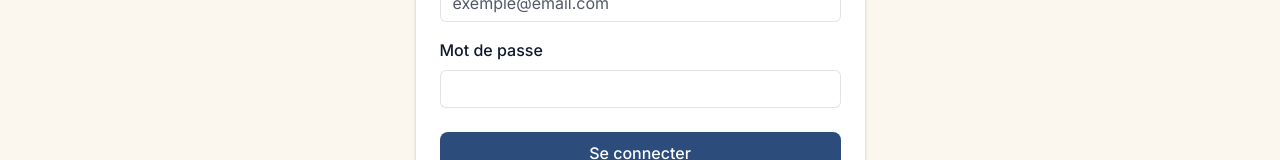
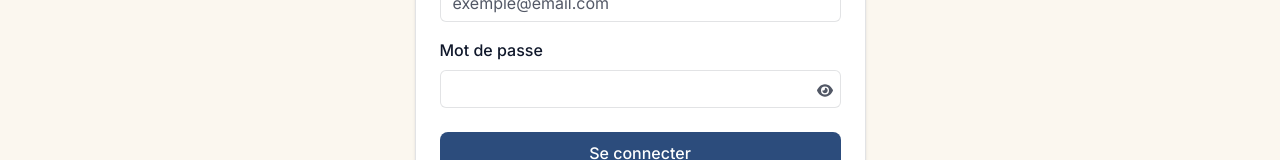
Before and after one commit to mickmard94-hub/Soltrack, a React (Vite) app in the folder front-end/: page /connexion in a window 1280 px wide. Shown: the part 318-478 px from the top of the page. Built offline with nearby package versions, Linux system fonts and the light colour scheme; no server answers.

Commit message:
Ajout bouton afficher/masquer le mot de passe sur tous les champs

```diff
--- /dev/null
+++ b/front-end/src/components/ChampMotDePasse.jsx
@@ -0,0 +1,34 @@
+import { useState } from 'react';
+import { FaEye, FaEyeSlash } from 'react-icons/fa6';
+
+function ChampMotDePasse({ value, onChange, name, placeholder, className = 'form-control', id, autoFocus }) {
+  const [visible, setVisible] = useState(false);
+
+  return (
+    <div className="position-relative">
+      <input
+        type={visible ? 'text' : 'password'}
+        className={className}
+        style={{ paddingRight: '2.75rem' }}
+        name={name}
+        id={id}
+        value={value}
+        onChange={onChange}
+        placeholder={placeholder}
+        autoFocus={autoFocus}
+      />
+      <button
+        type="button"
+        onClick={() => setVisible((v) => !v)}
+        aria-label={visible ? 'Masquer le mot de passe' : 'Afficher le mot de passe'}
+        className="btn btn-sm position-absolute top-50 end-0 translate-middle-y me-1 p-1 border-0"
+        style={{ background: 'transparent', color: 'var(--texte-muted)' }}
+        tabIndex={-1}
+      >
+        {visible ? <FaEyeSlash size={16} /> : <FaEye size={16} />}
+      </button>
+    </div>
+  );
+}
+
+export default ChampMotDePasse;
--- a/front-end/src/pages/Admin.jsx
+++ b/front-end/src/pages/Admin.jsx
@@ -3,6 +3,7 @@ import { Link, useNavigate } from 'react-router-dom';
 import { useAuth } from '../contexts/AuthContext';
 import { useLang } from '../contexts/LangContext';
 import api from '../services/api';
+import ChampMotDePasse from '../components/ChampMotDePasse';
 
 const PHRASE_CONFIRMATION = 'SUPPRIMER TOUT';
 
@@ -194,8 +195,7 @@ function Admin() {
                 Ce compte n'est pas encore administrateur. Entrez le code secret pour l'activer.
               </p>
               <form onSubmit={handlePromouvoir}>
-                <input
-                  type="password"
+                <ChampMotDePasse
                   className="form-control mb-2"
                   placeholder="Code secret"
                   value={secret}
@@ -229,6 +229,7 @@ function Admin() {
       <Link to="/sols" className="btn btn-sm btn-outline-secondary mb-3">
         ← {t('common.retour')}
       </Link>
+      <br />
 
       <span className="hero-eyebrow">Administration</span>
       <h1 className="mt-1 mb-4">Vue d'ensemble</h1>
--- a/front-end/src/pages/Connexion.jsx
+++ b/front-end/src/pages/Connexion.jsx
@@ -3,6 +3,7 @@ import { useNavigate, Link } from 'react-router-dom';
 import api from '../services/api';
 import { useAuth } from '../contexts/AuthContext';
 import { useLang } from '../contexts/LangContext';
+import ChampMotDePasse from '../components/ChampMotDePasse';
 
 function Connexion() {
   const navigate = useNavigate();
@@ -14,7 +15,7 @@ function Connexion() {
     password: '',
   });
 
-  const [etape, setEtape] = useState('identifiants'); // 'identifiants' | 'code2fa'
+  const [etape, setEtape] = useState('identifiants');
   const [jetonTemporaire, setJetonTemporaire] = useState(null);
   const [code2fa, setCode2fa] = useState('');
   const [erreur2fa, setErreur2fa] = useState(null);
@@ -144,9 +145,7 @@ function Connexion() {
 
               <div className="mb-4">
                 <label className="form-label">{t('auth.mot_de_passe')}</label>
-                <input
-                  type="password"
-                  className="form-control"
+                <ChampMotDePasse
                   name="password"
                   value={form.password}
                   onChange={handleChange}
--- a/front-end/src/pages/Inscription.jsx
+++ b/front-end/src/pages/Inscription.jsx
@@ -3,6 +3,7 @@ import { useNavigate, Link } from 'react-router-dom';
 import api from '../services/api';
 import { useAuth } from '../contexts/AuthContext';
 import { useLang } from '../contexts/LangContext';
+import ChampMotDePasse from '../components/ChampMotDePasse';
 
 function Inscription() {
   const navigate = useNavigate();
@@ -80,9 +81,7 @@ function Inscription() {
 
               <div className="mb-3">
                 <label className="form-label">{t('auth.mot_de_passe')}</label>
-                <input
-                  type="password"
-                  className="form-control"
+                <ChampMotDePasse
                   name="password"
                   value={form.password}
                   onChange={handleChange}
@@ -92,9 +91,7 @@ function Inscription() {
 
               <div className="mb-4">
                 <label className="form-label">{t('auth.confirmer_mot_de_passe')}</label>
-                <input
-                  type="password"
-                  className="form-control"
+                <ChampMotDePasse
                   name="password_confirmation"
                   value={form.password_confirmation}
                   onChange={handleChange}
--- a/front-end/src/pages/Parametres.jsx
+++ b/front-end/src/pages/Parametres.jsx
@@ -5,6 +5,7 @@ import { useAuth } from '../contexts/AuthContext';
 import { useTheme } from '../contexts/ThemeContext';
 import { useLang } from '../contexts/LangContext';
 import api from '../services/api';
+import ChampMotDePasse from '../components/ChampMotDePasse';
 
 function Parametres() {
   const { user, updateUser, logout } = useAuth();
@@ -163,7 +164,7 @@ function Parametres() {
         <Link to={user ? '/sols' : '/'} className="btn btn-sm btn-outline-secondary mb-3">
           ← {t('common.retour')}
         </Link>
-
+        <br />
         <span className="hero-eyebrow">{t('nav.parametres')}</span>
         <h1 className="mt-1 mb-4">{t('parametres.titre')}</h1>
 
@@ -253,9 +254,7 @@ function Parametres() {
                 <form onSubmit={handleMotDePasseSubmit}>
                   <div className="mb-3">
                     <label className="form-label">{t('parametres.mot_de_passe_actuel')}</label>
-                    <input
-                      type="password"
-                      className="form-control"
+                    <ChampMotDePasse
                       value={motDePasse.current_password}
                       onChange={(e) => setMotDePasse({ ...motDePasse, current_password: e.target.value })}
                     />
@@ -264,9 +263,7 @@ function Parametres() {
 
                   <div className="mb-3">
                     <label className="form-label">{t('parametres.nouveau_mot_de_passe')}</label>
-                    <input
-                      type="password"
-                      className="form-control"
+                    <ChampMotDePasse
                       value={motDePasse.password}
                       onChange={(e) => setMotDePasse({ ...motDePasse, password: e.target.value })}
                     />
@@ -275,9 +272,7 @@ function Parametres() {
 
                   <div className="mb-3">
                     <label className="form-label">{t('parametres.confirmer_mot_de_passe')}</label>
-                    <input
-                      type="password"
-                      className="form-control"
+                    <ChampMotDePasse
                       value={motDePasse.password_confirmation}
                       onChange={(e) => setMotDePasse({ ...motDePasse, password_confirmation: e.target.value })}
                     />
@@ -355,8 +350,7 @@ function Parametres() {
                 {user.two_factor_enabled && desactivation2faOuverte && (
                   <div>
                     <label className="form-label small">{t('parametres.deuxfa_desactiver_mdp')}</label>
-                    <input
-                      type="password"
+                    <ChampMotDePasse
                       className="form-control mb-2"
                       value={mdpDesactivation2fa}
                       onChange={(e) => setMdpDesactivation2fa(e.target.value)}
@@ -401,8 +395,7 @@ function Parametres() {
                 ) : (
                   <div>
                     <label className="form-label small">{t('parametres.mot_de_passe_confirmation')}</label>
-                    <input
-                      type="password"
+                    <ChampMotDePasse
                       className="form-control mb-2"
                       value={motDePasseSuppression}
                       onChange={(e) => setMotDePasseSuppression(e.target.value)}
```
